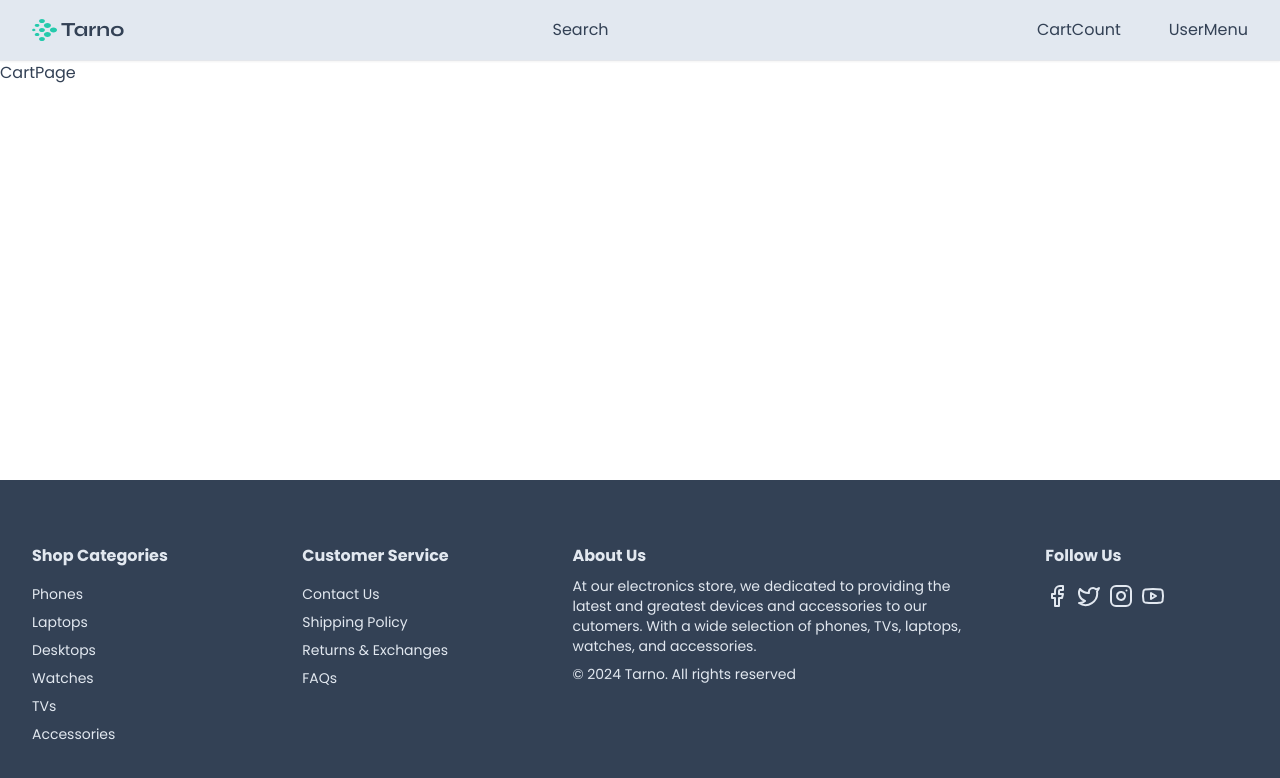
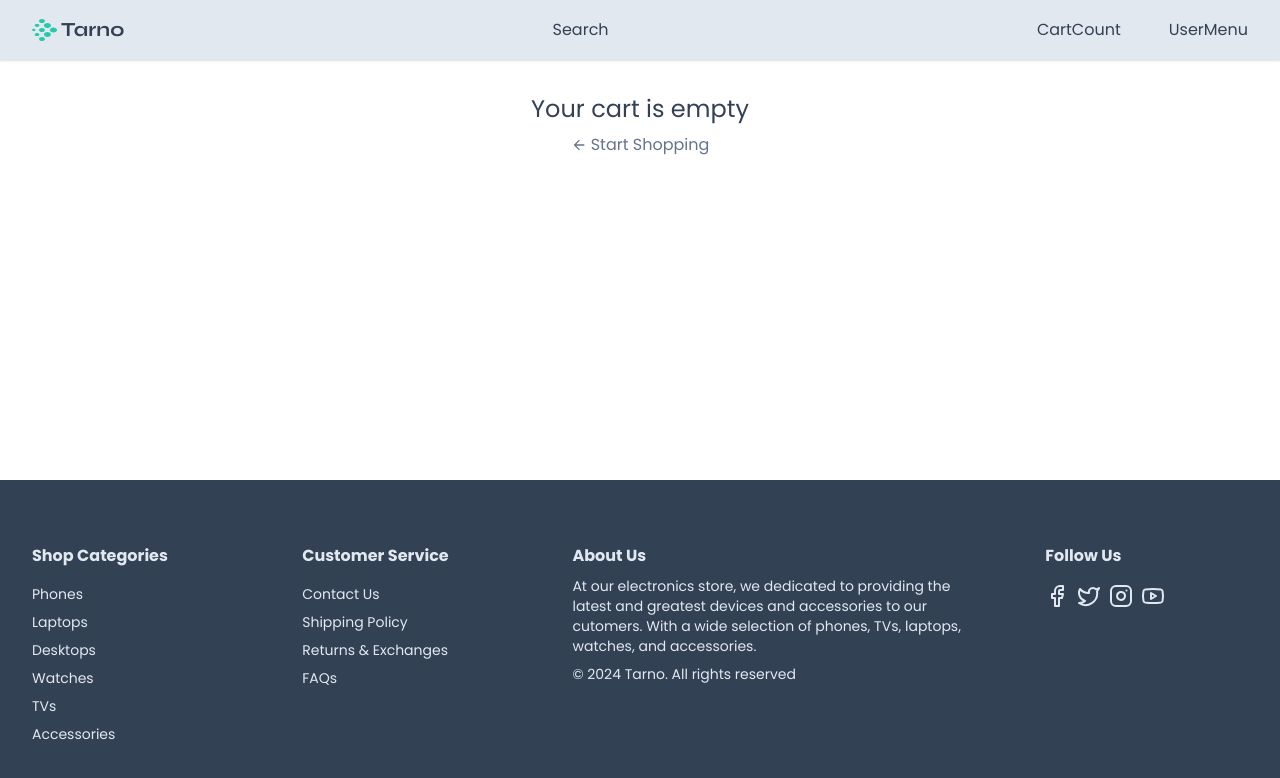
Before and after one commit to pelumini/Tarno, a Next.js app: page /cart in a window 1280 px wide. Shown: the top 778 px of the page. Built offline with nearby package versions, Linux system fonts and the light colour scheme.

Commit message:
cartclient component added

```diff
--- a/next.config.mjs
+++ b/next.config.mjs
@@ -1,5 +1,6 @@
 /** @type {import('next').NextConfig} */
 const nextConfig = {
+  reactStrictMode: true,
   images: {
     remotePatterns: [
       {
--- a/package.json
+++ b/package.json
@@ -20,6 +20,7 @@
     "next": "14.2.4",
     "react": "^18",
     "react-dom": "^18",
+    "react-hot-toast": "^2.4.1",
     "react-icons": "^5.2.1",
     "tailwind-merge": "^2.3.0",
     "tailwindcss-animate": "^1.0.7"
--- /dev/null
+++ b/src/app/cart/_components/CartClient.tsx
@@ -0,0 +1,71 @@
+"use client";
+
+import Button from "@/components/Button";
+import Heading from "@/components/Heading";
+import { useCart } from "@/hooks/useCart";
+import Link from "next/link";
+import React from "react";
+import { MdArrowBack } from "react-icons/md";
+
+const CartClient = () => {
+  const { cartProducts } = useCart();
+
+  if (!cartProducts || cartProducts.length === 0) {
+    return (
+      <div className="flex flex-col items-center">
+        <div className="text-2xl">Your cart is empty</div>
+        <div>
+          <Link
+            href={"/"}
+            className="text-slate-500 flex items-center gap-1 mt-2"
+          >
+            <MdArrowBack />
+            <span>Start Shopping</span>
+          </Link>
+        </div>
+      </div>
+    );
+  }
+
+  return (
+    <div>
+      <Heading title="Shopping Cart" center />
+      <div className="grid grid-cols-5 text-xs gap-4 pb-2 items-center mt-8">
+        <div className="col-span-2 justify-self-start">PRODUCT</div>
+        <div className="justify-self-center">PRICE</div>
+        <div className="justify-self-center">QUANTITY</div>
+        <div className="justify-self-end">TOTAL</div>
+      </div>
+      <div>
+        {cartProducts &&
+          cartProducts.map((item) => <div key={item.id}>{item.name}</div>)}
+      </div>
+      <div className="border-t-[1.5px] border-s-lime-200 py-4 flex justify-between gap-4">
+        <div className="w-[90px]">
+          <Button label="Clear Cart" onClick={() => {}} small outline />
+        </div>
+        <div className="text-sm flex flex-col gap-1 items-start">
+          <div>
+            <div className="flex justify-between w-full text-base font-semibold">
+              <span>Subtotal</span>
+              <span>£1,000</span>
+            </div>
+            <p className="text-slate-500">
+              Taxes and shipping calculate at checkout
+            </p>
+            <Button label="Checkout" onClick={() => {}} />
+            <Link
+              href={"/"}
+              className="text-slate-500 flex items-center gap-1 mt-2"
+            >
+              <MdArrowBack />
+              <span>Continue Shopping</span>
+            </Link>
+          </div>
+        </div>
+      </div>
+    </div>
+  );
+};
+
+export default CartClient;
--- a/src/app/cart/page.tsx
+++ b/src/app/cart/page.tsx
@@ -1,9 +1,12 @@
 import React from "react";
+import CartClient from "./_components/CartClient";
 
 const CartPage = () => {
   return (
-    <div>
-      <div>CartPage</div>
+    <div className="pt-8">
+      <div className="container">
+        <CartClient />
+      </div>
     </div>
   );
 };
--- a/src/app/layout.tsx
+++ b/src/app/layout.tsx
@@ -5,6 +5,7 @@
 import Navbar from "@/components/Navbar";
 import Footer from "@/components/Footer";
 import CartProvider from "@/providers/CartProvider";
+import { Toaster } from "react-hot-toast";
 
 const inter = Inter({ subsets: ["latin"] });
 const poppins = Poppins({ subsets: ["latin"], weight: ["400", "700"] });
@@ -34,6 +35,11 @@
         suppressHydrationWarning
         className={`${poppins.className} text-slate-700`}
       >
+        <Toaster
+          toastOptions={{
+            style: { background: "rgb(51 65 85)", color: "#fff" },
+          }}
+        />
         <CartProvider>
           <div className="min-h-screen flex flex-col">
             <Navbar />
--- a/src/hooks/useCart.tsx
+++ b/src/hooks/useCart.tsx
@@ -6,6 +6,7 @@
   useEffect,
   useState,
 } from "react";
+import { toast } from "react-hot-toast";
 
 type CartContextType = {
   cartTotalQty: number;
@@ -42,6 +43,7 @@
         updatedCart = [product];
       }
 
+      toast.success("Product added to cart");
       localStorage.setItem("tarnoCartItems", JSON.stringify(updatedCart));
       return updatedCart;
     });
```
Also changed, not shown: 1 other file (tests, documents, lock files or other folders).
